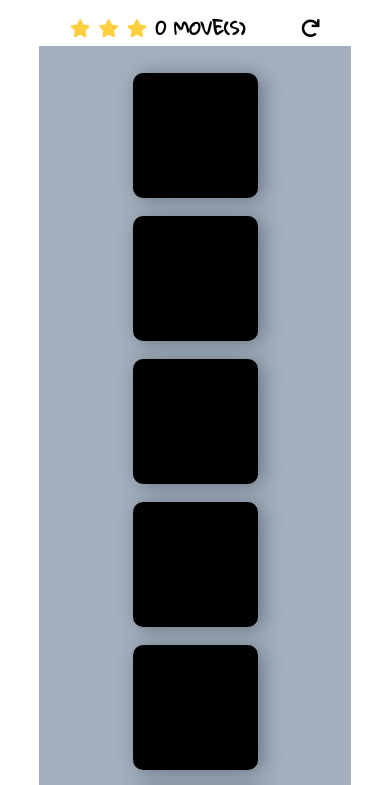
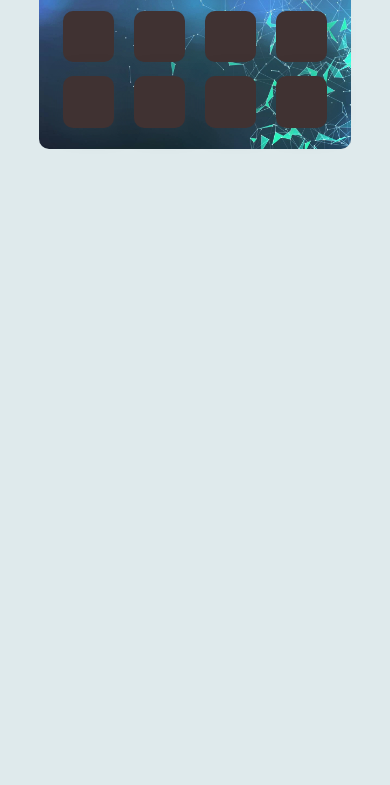
Before and after one commit to tungto/memory-game, a plain HTML site: page index.html in a window 390 px wide. Shown: the part 246-1031 px from the top of the page. After the commit the page ends 844 px from the top, so only its background shows below. Drawn offline with Linux system fonts and the light colour scheme; a web font is replaced by a local one.

Commit message:
responsive update

```diff
--- a/css/style.css
+++ b/css/style.css
@@ -5,10 +5,11 @@
 }
 html,
 body {
-  font-size: 18px;
+  font-size: 14px;
   font-family: "Gloria Hallelujah";
   font-weight: 400;
   line-height: 2;
+  background-color: #dfeaec;
 }
 .container {
   width: 80%;
@@ -21,10 +22,10 @@ h2 {
   text-transform: capitalize;
 }
 h1 {
-  font-size: 300%;
+  font-size: 200%;
 }
 h2 {
-  font-size: 250%;
+  font-size: 150%;
 }
 li {
   list-style: none;
@@ -33,9 +34,7 @@ span {
   font-weight: bold;
 }
 /* ------------------- Main-header ---------------- */
-.status-panel {
-  padding-top: 40px;
-}
+
 .move-count,
 .main-header ul,
 .main-header .stars li,
@@ -62,18 +61,23 @@ span {
   background-color: #a4b0be;
   padding: 1rem;
   margin-bottom: 3rem;
+  background-image: url(./img/bg.jpg);
+  background-position: center;
+  background-size: cover;
+  border-radius: 10px;
 }
 .deck li.card {
   background-color: #c4e538;
-  width: 125px;
-  height: 125px;
+  width: 3.7rem;
+  height: 3.7rem;
   margin: 0.5rem 0.5rem;
   display: flex;
   align-items: center;
   justify-content: center;
-  background: black;
+  background: #403232;
   border-radius: 10px;
   box-shadow: 5px 2px 20px 0 rgba(46, 61, 73, 0.5);
+  font-size: 0;
 }
 .deck .card.open {
   animation-name: flipInY;
@@ -104,10 +108,11 @@ span {
   background-color: tomato;
   animation-name: pulse;
 }
+.status-panel {
+  padding-top: 20px;
+}
 
-/*
- * Styles for congratulations modal
- */
+/* ------------------Pop Up panel----------------------- */
 
 .overlay {
   position: fixed;
@@ -165,9 +170,10 @@ span {
   text-align: center;
 }
 
-.show {
+.deck li.show {
   visibility: visible;
   opacity: 100;
+  font-size: 150%;
 }
 .popup li {
   display: inline-block;
@@ -214,18 +220,26 @@ span {
     transform: scale3d(1, 1, 1);
   }
 }
+
+/*------------------------------- Media Queries -----------------*/
 @media (min-width: 1025px) {
+  html,
+  body {
+    font-size: 18px;
+  }
   .container {
     font-size: 22px;
   }
-
   .deck {
     width: 660px;
     height: 680px;
     margin: 3rem auto;
   }
+  .status-panel {
+    padding-top: 40px;
+  }
 
-	.deck .card {
+  .deck li.card {
     height: 125px;
     width: 125px;
   }
@@ -234,4 +248,3 @@ span {
     width: 60%;
   }
 }
-}
--- a/js/app.js
+++ b/js/app.js
@@ -7,7 +7,6 @@ var UIController = (function () {
     }
 
     return {
-
 
         getDOMstrings: function () {
             return DOMstrings;
@@ -24,13 +23,12 @@ var UIController = (function () {
                 array[randomIndex] = temporarilyValue;
             }
             return array
-        }
+        },
     }
-
-
 })();
 
 var AppController = (function (UICtrl) {
+
     var DOM = UICtrl.getDOMstrings();
     var cardList = document.querySelectorAll(DOM.card);
     stars = document.querySelectorAll('.star-rating');
@@ -42,9 +40,10 @@ var AppController = (function (UICtrl) {
     var Timer, stopWatch;
     var popUp = document.querySelector('.result');
     var timesHTML;
+    var playAgain = document.querySelector(".play-again")
+    var closeIcon = document.querySelector('.close');
 
     var setUpEventListener = function () {
-
 
         for (let i = 0; i < cards.length; i++) {
             let card = cards[i];
@@ -82,7 +81,7 @@ var AppController = (function (UICtrl) {
         }
         if (moves > 8 && moves < 12) {
 
-            console.log(stars)
+            // console.log(stars)
             stars[2].style.visibility = 'collapse'
         } else if (moves > 13) {
             stars[2].style.visibility = "collapse";
@@ -119,15 +118,13 @@ var AppController = (function (UICtrl) {
 
             //showing move, rating, time on modal
             document.querySelector(".moves").innerHTML = moves;
-            // document.querySelector("starRating").innerHTML = starRating;
             document.querySelector("#minutes").innerHTML = finalTime;
 
             //closeicon on modal
             closeModal();
         }
     };
-    var playAgain = document.querySelector(".play-again")
-    var closeIcon = document.querySelector('.close');
+
     // @description close icon on modal
     var closeModal = function () {
 
@@ -187,7 +184,6 @@ var AppController = (function (UICtrl) {
         setUpEventListener();
         cards = UICtrl.shuffle(cards);
 
-
         //1. Clear all cards in the deck
         deck.innerHTML = "";
 
@@ -197,7 +193,6 @@ var AppController = (function (UICtrl) {
             card.classList.remove("show", "open", "match", "disabled")
         })
 
-
         //3. Reset move
         moves = 0;
         document.querySelector("#moves").textContent = moves;
@@ -206,8 +201,6 @@ var AppController = (function (UICtrl) {
         Array.prototype.forEach.call(stars, function (star) {
             star.style.visibility = 'visible'
         })
-
-
         //5. Reset timmer
         document.querySelector(".stop-watch").textContent = "";
         clearInterval(Timer)
```
Also changed, not shown: css/img/bg-sm.jpeg (added), css/img/bg.jpg (added). Lines whose indentation alone changed are shown as unchanged.
